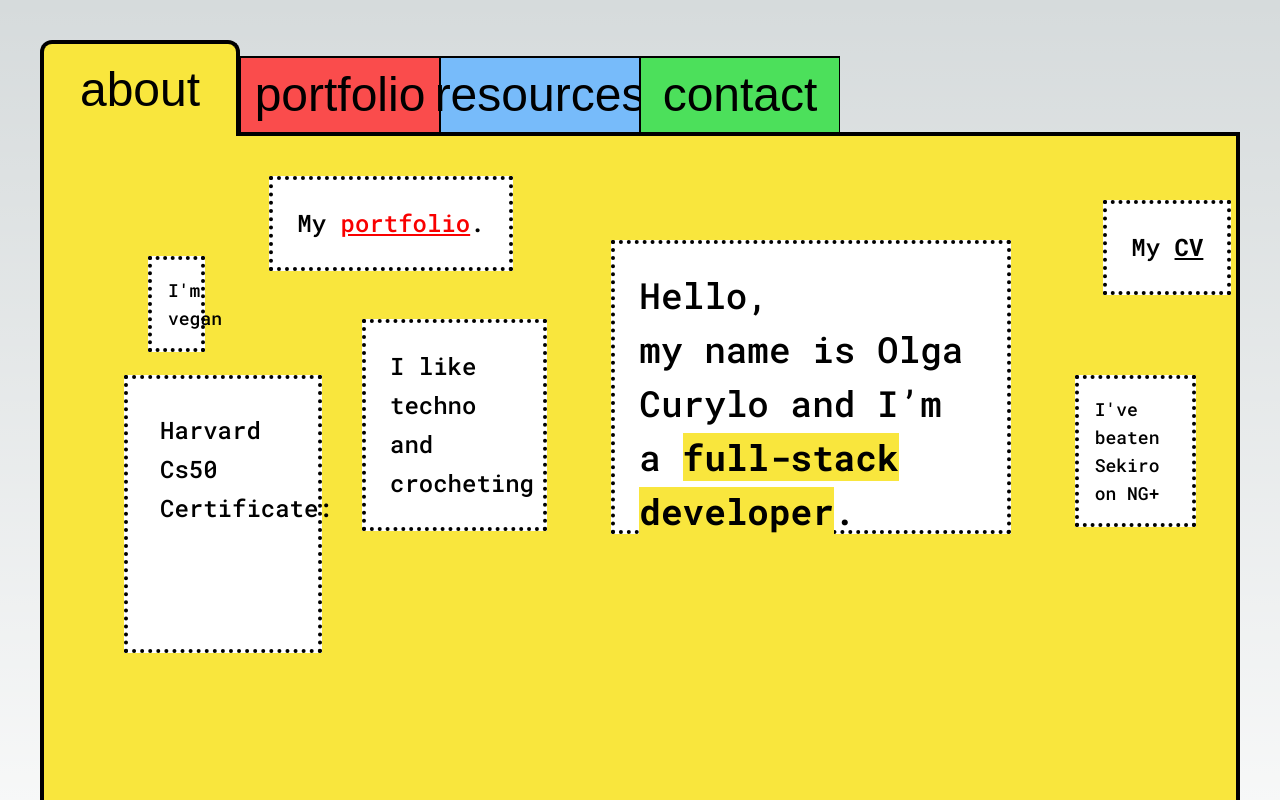
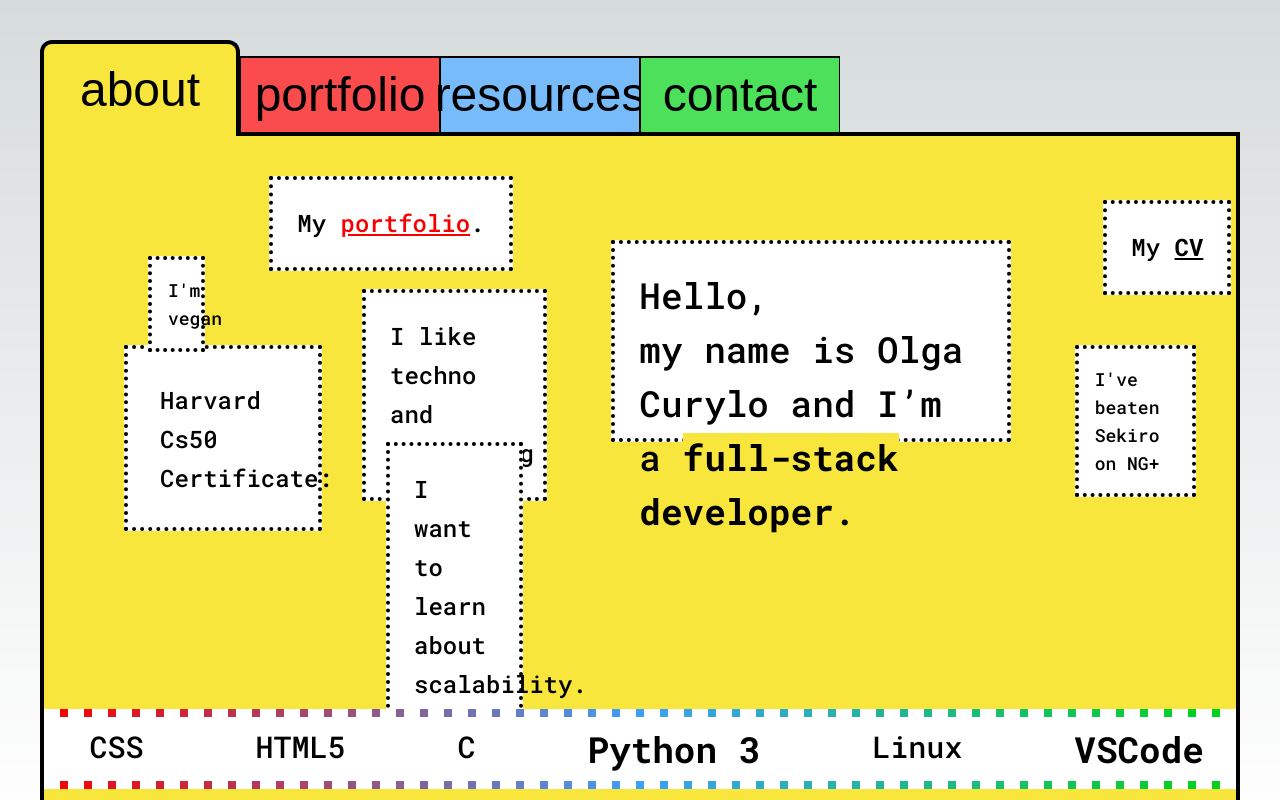
Before and after one commit to olgaTheCreator/olga-the-creator, a Next.js app: page /about in a window 1280 px wide. Shown: the top 800 px of the page. Built offline with nearby package versions, Linux system fonts and the light colour scheme; a web font is replaced by a local one.

Commit message:
marquee is working

```diff
--- a/src/app/about/page.tsx
+++ b/src/app/about/page.tsx
@@ -2,7 +2,8 @@ import Link from "next/link";
 
 export const AboutMe = () => {
   return (
-    <div className="w-full bg-yellow_bright font-roboto font-medium h-screen p-10 border-x-4 border-b-4 border-black relative grid grid-cols-12 grid-rows-6">
+    <div className="w-full bg-yellow_bright font-roboto font-medium h-full border-x-4 border-b-4 border-black flex-col flex">
+      <div className=" relative grid grid-cols-12 grid-rows-6 w-full h-4/5 px-10 pt-10 ">
         <div className="bg-white ml-16 2xl:text-5xl lg:text-4xl lg:leading-normal 2xl:leading-relaxed lg:w-2xl 2xl:p-12 lg:p-6 max-w-2xl col-start-6 col-span-5 2xl:row-span-4 lg:row-span-3 mt-16 border-4 border-black border-dotted">
           <p>Hello,</p>
           <p>
@@ -26,7 +27,7 @@ export const AboutMe = () => {
           <p>Harvard Cs50 Certificate:</p>
         </div>
         <div className="bg-white lg:w-sm p-4 max-w-sm h-max col-start-11 ml-16 col-span-2 mb-16 row-start-2 mt-20 text-lg border-4 border-black border-dotted">
-        <p>I've beaten Sekiro on NG+</p>
+          <p>{"I've beaten Sekiro on NG+"}</p>
         </div>
         <div className="bg-white mt-6 lg:w-max 2xl:p-8 lg:p-6 max-w-max h-max text-2xl border-4 border-black border-dotted col-start-12 row-start-1 leading-relaxed">
           My{" "}
@@ -38,7 +39,69 @@ export const AboutMe = () => {
           I like techno and crocheting
         </div>
         <div className="bg-white lg:w-sm p-4 max-w-sm h-max col-start-1 mx-16 col-span-2 mb-16 row-start-1 mt-20 text-lg border-4 border-black border-dotted">
-        <p>I'm vegan</p>
+          <p>{"I'm vegan"}</p>
+        </div>
+        <div className="bg-white mt mx-6 2xl:p-8 lg:p-6 text-2xl max-w-sm lg:w-sm border-4 border-black border-dotted col-start-4 row-start-4 h-max col-span-2 leading-relaxed">
+          I want to learn about scalability.
+        </div>
+      </div>
+      <div className=" h-20 w-full bg-white border-y-8 border-dashed border-white bg-gradient-to-r from-red_bright via-blue_bright to-green_bright relative overflow-hidden">
+        <div className=" h-full w-full bg-white  relative overflow-hidden flex">
+          <ul className="animate-marquee flex justify-around shrink-0 text-3xl gap-28 whitespace-nowrap pt-3">
+            <li className="font-bold text-4xl ml-28">Typescript</li>
+            <li>Javascript</li>
+            <li>CSS</li>
+            <li>HTML5</li>
+            <li>C</li>
+            <li className="font-bold text-4xl">Python 3</li>
+            <li>Linux</li>
+            <li className="font-bold text-4xl">VSCode</li>
+            <li>Git</li>
+            <li>GitHub</li>
+            <li className="font-bold text-4xl">React</li>
+            <li>React Hooks</li>
+            <li className="font-bold text-4xl">Next.js</li>
+            <li>Sanic</li>
+            <li>SQL</li>
+            <li>SQLite</li>
+            <li>Node.js</li>
+            <li>Trello</li>
+            <li>Figma</li>
+            <li>Jest</li>
+            <li className="mr-16">React Testing Library</li>
+          </ul>
+          <ul className="animate-marquee2 absolute flex justify-around ml-28 shrink-0 text-3xl gap-28 whitespace-nowrap pt-3">
+            <li className="font-bold text-4xl">Typescript</li>
+            <li>Javascript</li>
+            <li>CSS</li>
+            <li>HTML5</li>
+            <li>C</li>
+            <li className="font-bold text-4xl">Python 3</li>
+            <li>Linux</li>
+            <li className="font-bold text-4xl">VSCode</li>
+            <li>Git</li>
+            <li>GitHub</li>
+            <li className="font-bold text-4xl">React</li>
+            <li>React Hooks</li>
+            <li className="font-bold text-4xl">Next.js</li>
+            <li>Sanic</li>
+            <li>SQL</li>
+            <li>SQLite</li>
+            <li>Node.js</li>
+            <li>Trello</li>
+            <li>Figma</li>
+            <li>Jest</li>
+            <li>React Testing Library</li>
+          </ul>
+          {/* <ul className="animate-marquee2 w-full relative flex justify-around gap-4 shrink-0">
+          <li>Typescript</li>
+          <li>Javascript</li>
+          <li>CSS</li>
+          <li>HTML5</li>
+          <li>C</li>
+          <li>Python 3</li>
+        </ul> */}
+        </div>
       </div>
     </div>
   );
--- a/src/app/layout.tsx
+++ b/src/app/layout.tsx
@@ -25,7 +25,7 @@ export default function RootLayout({
 }) {
   return (
     <html lang="en" className={`${vibur.variable} ${roboto_mono.variable}`}>
-      <body className="font-roboto w-full p-10 h-full mb-5">
+      <body className="font-roboto w-full p-10 h-screen mb-5">
         <Navbar />
 
         {children}
--- a/tailwind.config.js
+++ b/tailwind.config.js
@@ -21,6 +21,20 @@ module.exports = {
         green_bright: "#00d415",
         green_light: "#4ce05b",
       },
+      keyframes: {
+        marquee: {
+          "0%": { transform: "translateX(0%)" },
+          "100%": { transform: "translateX(-100%)" },
+        },
+        marquee2: {
+          "0%": { transform: "translateX(100%)" },
+          "100%": { transform: "translateX(0)" },
+        },
+      },
+      animation: {
+        marquee: "marquee 40s linear infinite",
+        marquee2: "marquee2 40s linear infinite",
+      },
     },
   },
   plugins: [],
```
Also changed, not shown: 1 other file (tests, documents, lock files or other folders). Lines whose indentation alone changed are shown as unchanged.
